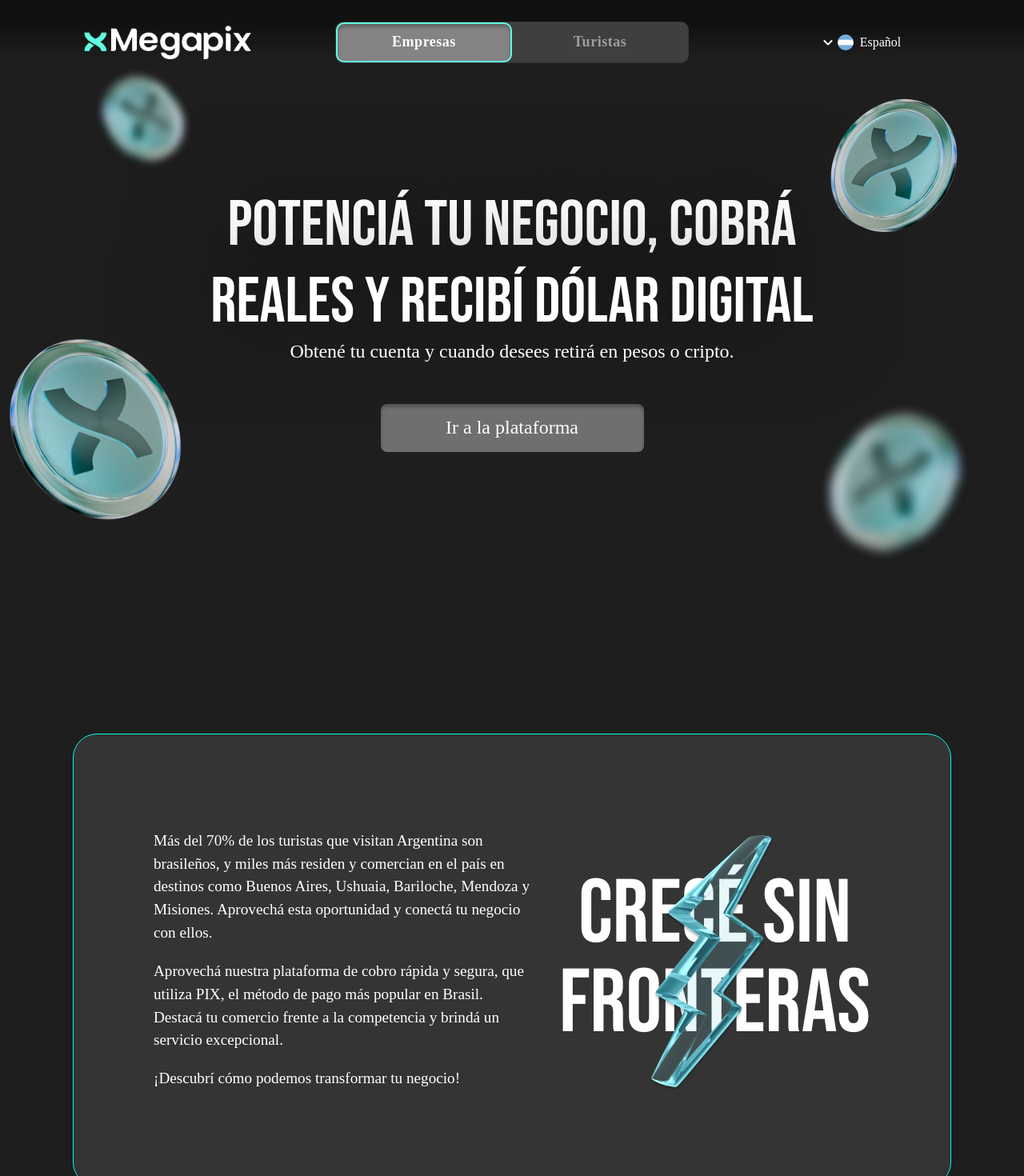
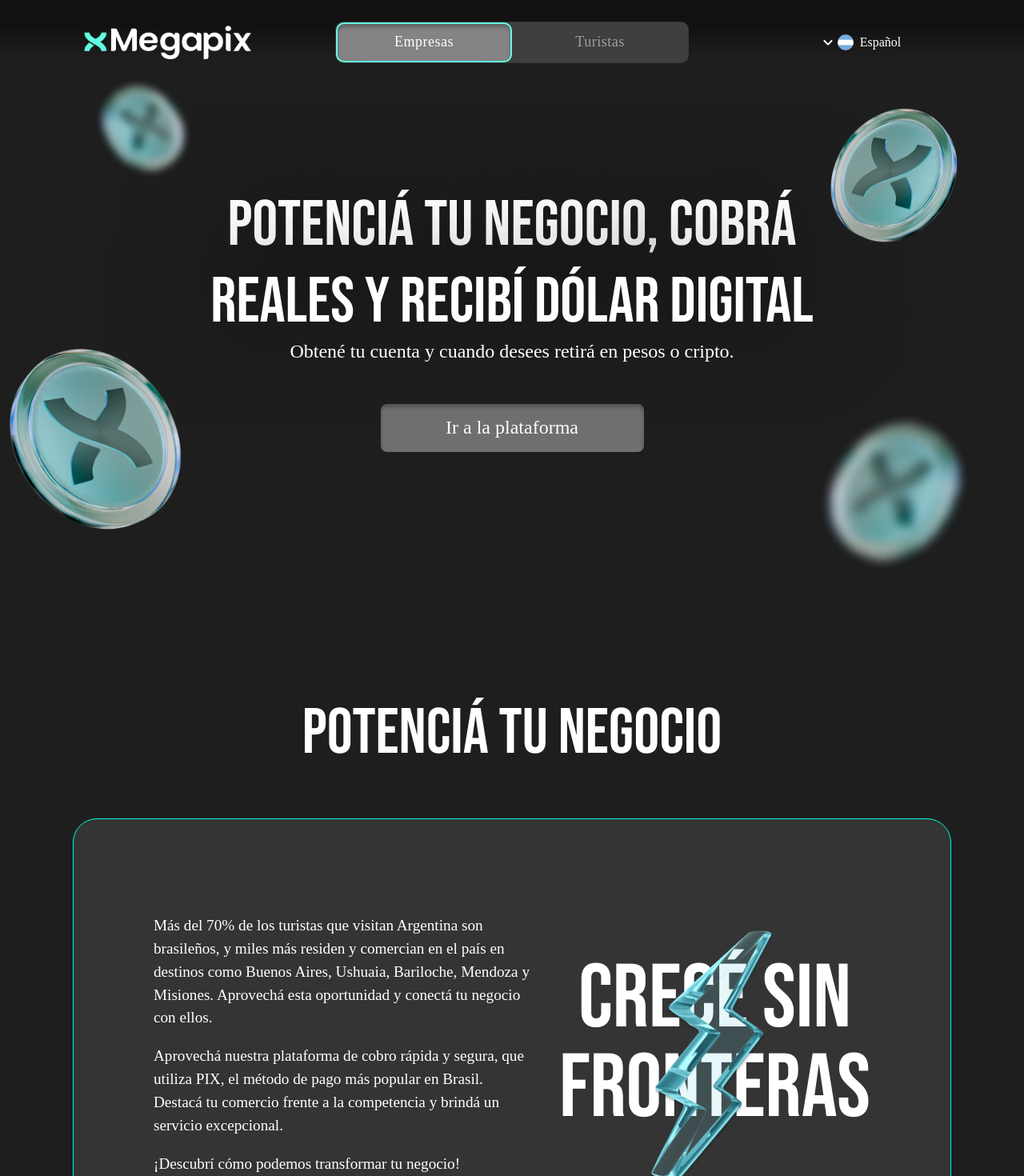
Before and after one commit to MariaBelenCaporale/Megapix, a React (Vite) app: page / in a window 1280 px wide. Shown: the top 1470 px of the page at 80% size. Built offline with nearby package versions, Linux system fonts and the light colour scheme.

Commit message:
first commit

```diff
--- a/package.json
+++ b/package.json
@@ -1,5 +1,5 @@
 {
-  "name": "test-spline",
+  "name": "Megapix",
   "private": true,
   "version": "0.0.0",
   "type": "module",
--- a/src/components/Card/styles.css
+++ b/src/components/Card/styles.css
@@ -47,3 +47,19 @@
     top: 1;
     width: 70%;
 }
+.rayoImg {
+    animation:
+    rayo 5s infinite 0s;
+}
+
+@keyframes rayo {
+    0% {
+       transform: translateY(0px);
+    }
+    50% {
+        transform: translateY(25px);
+    }
+    100% {
+        transform: translateY(0px);
+    }
+}
--- a/src/components/HeroText/HeroText.jsx
+++ b/src/components/HeroText/HeroText.jsx
@@ -3,11 +3,11 @@ import './styles.css';
 import PropTypes from 'prop-types';
 
 
-const Hero = ({ title, subtitle}) => {
+const Hero = ({ title, subtitle, titleColor}) => {
     return (
         <div className="container">
             <div className='containerBackground'>
-                <h1 className="titleHero">{title}</h1>
+                <h1 className="titleHero">{titleColor}{title}</h1>
                 <p className='subtitleHero'>{subtitle}</p>
                 <ButtonComponent title='Ir a la plataforma'/>
             </div>
@@ -19,6 +19,7 @@ const Hero = ({ title, subtitle}) => {
 Hero.propTypes = {
     title: PropTypes.string.isRequired,
     subtitle: PropTypes.string.isRequired,
+    titleColor: PropTypes.string.isRequired,
 };
 
 export default Hero;
--- a/src/components/HeroText/styles.css
+++ b/src/components/HeroText/styles.css
@@ -43,3 +43,14 @@
     align-items: center;
     z-index: 1;
 }
+
+@keyframes fadeIn {
+    from {
+        opacity: 0;
+        color: white;
+    }
+    to {
+        opacity: 1;
+        color: aqua;
+    }
+}
--- a/src/components/Switch/SwitchComponent.jsx
+++ b/src/components/Switch/SwitchComponent.jsx
@@ -50,7 +50,7 @@ export default function SwitchComponent() {
                         borderWidth: '2px',
                         borderColor: '#3F3F3F',
                         fontSize: '18px',
-                        fontWeight: 700,
+                        fontWeight: 500,
                         borderRadius: '10px',
                         textTransform: 'none',
                         '&.Mui-selected': {
--- a/src/screens/CompanyScreen.jsx
+++ b/src/screens/CompanyScreen.jsx
@@ -13,11 +13,12 @@ const CompanyScreen = () => {
         <div className="containerCompany">
             <div className="containerHeroCompany">
                 <Hero
-                    title='potenciá tu negocio, cobrá reales y recibí dólar digital '
+                    titleColor="potenciá tu negocio,"
+                    title=' cobrá reales y recibí dólar digital '
                     subtitle='Obtené tu cuenta y cuando desees retirá en pesos o cripto.'
                 />
                 <div className="containerCoinUno">
-                    <img src={CoinOne} alt="Moneda" />
+                    <img className="coinOne" src={CoinOne} alt="Moneda" />
                     <img className="coinTwo" src={CoinTwo} alt="Moneda" />
                 </div>
 
--- a/src/screens/SectionOne/SectionOne.jsx
+++ b/src/screens/SectionOne/SectionOne.jsx
@@ -4,6 +4,7 @@ import Card from '../../components/Card/Card';
 const SectionOne = () => {
     return (
         <div className='containerSectionOne'>
+            <h2 className='titleSectionOne'>Potenciá tu negocio</h2>
             <Card />
         </div>
     )
--- a/src/screens/SectionOne/styles.css
+++ b/src/screens/SectionOne/styles.css
@@ -3,4 +3,14 @@
     align-items: center;
     justify-content: center;
     height: 100vh;
+    flex-direction: column;
 }
+.titleSectionOne {
+    color: white;
+    text-align: center;
+    font-family: "Bebas";
+    font-size: 5em;
+    font-style: normal;
+    font-weight: 400;
+    line-height: 100.044%;
+}
--- a/src/screens/styles.css
+++ b/src/screens/styles.css
@@ -25,6 +25,10 @@
     flex-direction: column;
 }
 
+.coinOne, .coinTwo, .coinThree, .coinFour {
+    animation:
+    coin 5s infinite 0s;
+}
 .coinTwo {
     margin-bottom: 50px;
     width: 25%;
@@ -36,3 +40,15 @@
 .coinFour {
     width: 25%;
 }
+
+@keyframes coin {
+    0% {
+       transform: translateY(0px);
+    }
+    50% {
+        transform: translateY(25px);
+    }
+    100% {
+        transform: translateY(0px);
+    }
+}
```
Also changed, not shown: src/components/Switch/styles.css (line endings or trailing spaces), 1 other file (tests, documents, lock files or other folders).
